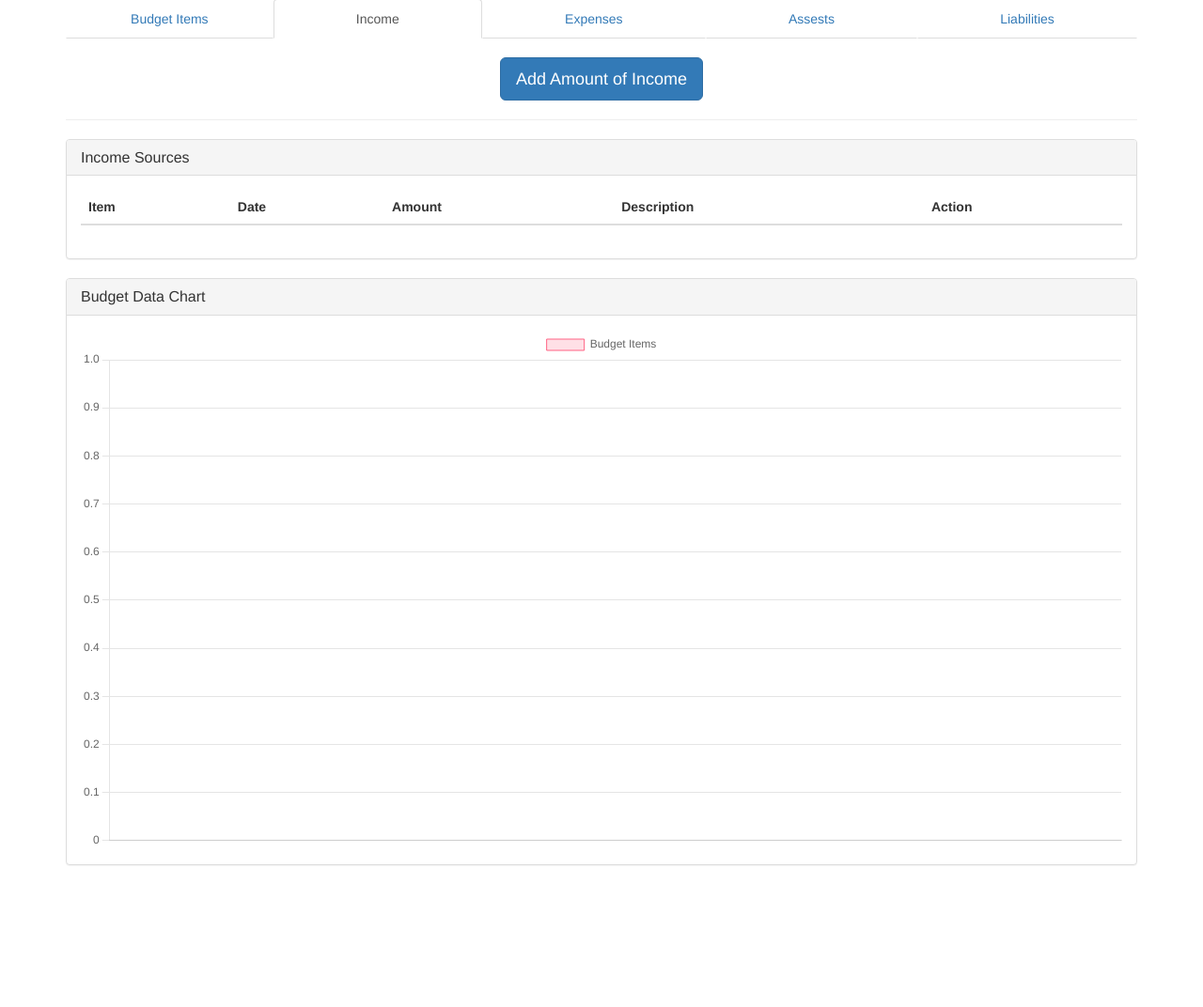
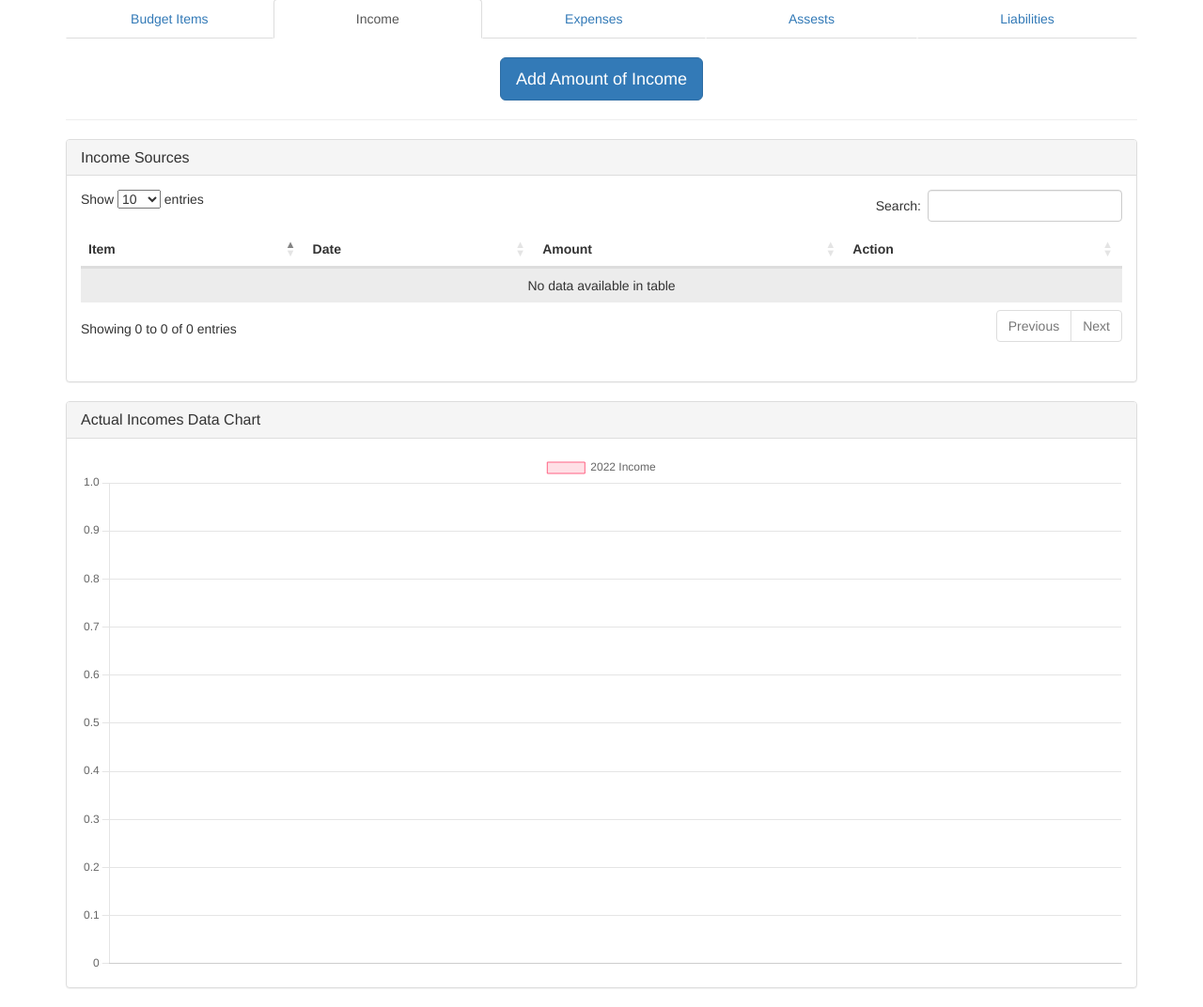
Before and after one commit to GitauHarrison/mbeca-ciaku, a Flask app: page /update in a window 1280 px wide, after a click on "Income". Shown: the part 163-1235 px from the top of the page at 94% size. Before the commit the page ends 1084 px from the top, so only its background shows below. Run offline with Flask 2, Linux system fonts and the light colour scheme; the visitor is signed in with stand-in values (Sample User, id 1); data comes from the database, SQL or seed files in the repository; both versions use the stored data as it was before the commit; data that the repository does not hold is empty; some libraries are stand-ins or nearby versions.

Commit message:
Dev: Add income chart functionality

```diff
--- a/app/forms.py
+++ b/app/forms.py
@@ -58,7 +58,6 @@ class ActualIncomeForm(FlaskForm):
         validators=[DataRequired()],
         render_kw={'placeholder': 'Ex. Safaricom Salary, Sacco dividends, etc.'})
     amount = IntegerField('Amount', validators=[DataRequired()])
-    description = TextAreaField('Description', validators=[DataRequired()])
     actual_income = SubmitField('Add')
 
 
@@ -69,5 +68,4 @@ class ActualExpenseForm(FlaskForm):
         validators=[DataRequired()],
         render_kw={'placeholder': 'Ex. Food, Fare, etc.'})
     amount = IntegerField('Amount', validators=[DataRequired()])
-    description = TextAreaField('Description', validators=[DataRequired()])
     actual_expense = SubmitField('Add')
--- a/app/models.py
+++ b/app/models.py
@@ -52,7 +52,6 @@ class Expenses(db.Model):
     name = db.Column(db.String(64), index=True)
     date = db.Column(db.String(64), index=True)
     amount = db.Column(db.Integer, index=True)
-    description = db.Column(db.String(64), index=True)
     user_id = db.Column(db.Integer, db.ForeignKey('user.id'))
 
     def __repr__(self):
@@ -86,7 +85,6 @@ class ActualIncome(db.Model):
     name = db.Column(db.String(64), index=True)
     date = db.Column(db.String(64), index=True)
     amount = db.Column(db.Integer, index=True)
-    description = db.Column(db.String(64), index=True)
     user_id = db.Column(db.Integer, db.ForeignKey('user.id'))
 
     def __repr__(self):
--- a/app/routes.py
+++ b/app/routes.py
@@ -24,7 +24,6 @@ def budget_data():
     # Get individual items from the budget
     budget_item = [item.name for item in budget]
     amount = [item.amount for item in budget]
-    budget_date = [item.date for item in budget]
 
     # Get months from the budget dates
     date = sorted([budget_date.date.split('-') for budget_date in budget])
@@ -58,6 +57,48 @@ def budget_data():
             new_items.append(budget_item[i])
 
     return new_month_name, budget_item, budget_amount, new_month
+
+
+def income_data():
+    user = User.query.filter_by(username=current_user.username).first()
+    income = user.actual_incomes.all()
+
+    # Get individual items from a user's actual incomes
+    income_item = [item.name for item in income]
+    amount = [item.amount for item in income]
+
+    # Get months from the actual incomes dates
+    date = sorted([income_date.date.split('-') for income_date in income])
+
+    # Get month number from date
+    month = sorted([int(date[i][1]) for i in range(len(date))])
+    # Replace month numbers with names
+    month_names = ['January', 'February', 'March', 'April', 'May', 'June',
+                     'July', 'August', 'September', 'October', 'November', 'December']
+    month_names_in_income = [month_names[int(month[i]) - 1] for i in range(len(month))]
+
+    # Create lists needed by ChartJS:
+    # month_names: month in list should not be repeated
+    # income_item: list of income items in database
+    # income_amount: list of amounts for each income item
+
+    new_month = [] # number of month in list, not repeated
+    new_month_name = [] # month name in list, not repeated
+    income_amount = [] # amount of each income item
+    new_items = [] # list of income items, not repeated
+
+    # Get amount in each month
+    for i in range(len(month)):
+        if month[i] in new_month:
+            index = new_month.index(month[i])
+            income_amount[index] += amount[i]
+        else:
+            new_month.append(month[i])
+            income_amount.append(amount[i])
+            new_month_name.append(month_names_in_income[i])
+            new_items.append(income_item[i])
+
+    return new_month_name, new_items, income_amount, new_month
 
 @app.route('/')
 @app.route('/index')
@@ -113,6 +154,10 @@ def logout():
 def update():
     user = User.query.filter_by(username=current_user.username).first()
 
+    # ==========================================================
+    # USER BUDGET
+    # ==========================================================
+
     # Get all budget items for current user
     budget_form = BudgetItemForm()
     if budget_form.validate_on_submit() and budget_form.budget.data:
@@ -138,6 +183,10 @@ def update():
     # print("Budget items:", all_budget_items)
     # print("Budget amounts:", budget_amount)
 
+    # ==========================================================
+    # USER ASSETS
+    # ==========================================================
+
     # Get all asset items for current user
     asset_form = AssetForm()
     if asset_form.validate_on_submit() and asset_form.asset.data:
@@ -151,6 +200,10 @@ def update():
         flash(asset_item.name + ' has been added to your assets')
         return redirect(url_for('update', anchor='assets'))
     assets = user.assets.all()
+
+    # ==========================================================
+    # USER LIABILITY
+    # ==========================================================
 
     # Get all liability items for current user
     liability_form = LiabilityForm()
@@ -166,6 +219,10 @@ def update():
         return redirect(url_for('update', anchor='liabilities'))
     liabilities = user.liabilities.all()
 
+    # ==========================================================
+    # USER INCOME
+    # ==========================================================
+
     # Update current user's income
     actual_income_form = ActualIncomeForm()
     if actual_income_form.validate_on_submit() \
@@ -174,19 +231,22 @@ def update():
             name=actual_income_form.name.data,
             date=actual_income_form.date.data,
             amount=actual_income_form.amount.data,
-            description=actual_income_form.description.data,
             user_id=current_user.id)
         db.session.add(actual_income)
         db.session.commit()
         flash(str(actual_income.amount) + ' has been added to your income')
         return redirect(url_for('update', anchor='income-sources'))
     actual_incomes = user.actual_incomes.all()
-    date = [actual_income.date.split('-') for actual_income in actual_incomes]
-    #print(date)
-    year = [int(date[i][0]) for i in range(len(date))]
-    month = [int(date[i][1]) for i in range(len(date))]
-    day = [int(date[i][2]) for i in range(len(date))]
-    print('Year:month:day', year, month, day)
+
+    # Get current user's incomes
+    income_months = income_data()[0]
+    income_items = income_data()[1]
+    income_amounts = income_data()[2]
+    income_month_names = income_data()[3]
+
+    # ==========================================================
+    # USER EXPENSES
+    # ==========================================================
 
     # Update current user's expenses
     expense_form = ActualExpenseForm()  # same income form
@@ -216,12 +276,18 @@ def update():
             liability_form=liability_form,
             liabilities=liabilities,
             actual_income_form=actual_income_form,
-            actual_incomes=actual_incomes,
 
             # Budget data
             months=months,
             all_budget_items=all_budget_items,
             budget_amount=budget_amount,
+
+            # Income data
+            actual_incomes=actual_incomes,
+            income_months=income_months,
+            income_items=income_items,
+            income_amounts=income_amounts,
+            income_month_names=income_month_names,
             )
 
 
--- a/app/templates/update.html
+++ b/app/templates/update.html
@@ -33,7 +33,7 @@
                             </div>
                             <div class="panel-body">
                                 <ul class="list-group">
-                                    <table id="data" class="table table-striped">
+                                    <table id="budget-data" class="table table-striped">
                                         <thead>
                                             <tr>
                                                 <th>Budget Item</th>
@@ -110,25 +110,23 @@
                             </div>
                             <div class="panel-body">
                                 <ul class="list-group">
-                                    <table class="table table-striped">
+                                    <table id="income-data" class="table table-striped">
                                         <thead>
                                             <tr>
                                                 <th>Item</th>
                                                 <th>Date</th>
                                                 <th>Amount</th>
-                                                <th>Description</th>
                                                 <th>Action</th>
                                             </tr>
                                         </thead>
                                         <tbody>
-                                            {% for actual_income in actual_incomes %}
+                                            {% for item in actual_incomes %}
                                                 <tr>
-                                                    <td>{{ actual_income.name }}</td>
-                                                    <td>{{ actual_income.date }}</td>
-                                                    <td>{{ actual_income.amount }}</td>
-                                                    <td>{{ actual_income.description }}</td>
+                                                    <td>{{ item.name }}</td>
+                                                    <td>{{ item.date }}</td>
+                                                    <td>{{ item.amount }}</td>
                                                     <td>
-                                                        <a class="label label-danger" href="{{ url_for('actual_income_delete', id=actual_income.id) }}">Delete</a>
+                                                        <a href="{{ url_for('actual_income_delete', id=item.id) }}" class="btn btn-danger btn-xs">Delete</a>
                                                     </td>
                                                 </tr>
                                             {% endfor %}
@@ -162,7 +160,7 @@
                     <div class="col-sm-12">
                         <div class="panel panel-default">
                             <div class="panel-heading">
-                                <h3 class="panel-title">Budget Data Chart</h3>
+                                <h3 class="panel-title">Actual Incomes Data Chart</h3>
                             </div>
                             <div class="panel-body">
                                 <div id="budget-chart">
@@ -372,7 +370,7 @@
     $(document).ready(function() {
         $('#tabs').tab();
     });
-    // ChartJS
+    // Budget chart
     var ctx = document.getElementById("budget-chart-canvas").getContext("2d");
     var myChart = new Chart(ctx, {
         type: 'line',
@@ -388,14 +386,15 @@
         },
     });
 
+    // Actual incomes chart
     var ctx = document.getElementById("income-chart-canvas").getContext("2d");
     var myChart = new Chart(ctx, {
         type: 'line',
         data: {
-            labels: [{% for month in budget_months %}"{{ month }}",{% endfor %}],
+            labels: [{% for month in income_months %}"{{ month }}",{% endfor %}],
             datasets: [{
-                label: ['Budget Items'],
-                data: [{% for budget_item in budge_items %}{{ budget_item }},{% endfor %}],
+                label: ['2022 Income'],
+                data: [{% for amount in income_amounts %}{{ amount }},{% endfor %}],
                 backgroundColor: ['rgba(255, 99, 132, 0.2)'],
                 borderColor: ['rgba(255,99,132,1)'],
                 borderWidth: 1
@@ -407,7 +406,8 @@
 <script>
     // DataTablesJS
     $(document).ready(function() {
-        $('#data').DataTable();
+        $('#budget-data').DataTable();
+        $('#income-data').DataTable();
     });
 </script>
 {% endblock %}
```
Also changed, not shown: migrations/versions/b0144132c34b_remove_description_field_in_model.py (added, +42 -0 lines), app.db.
